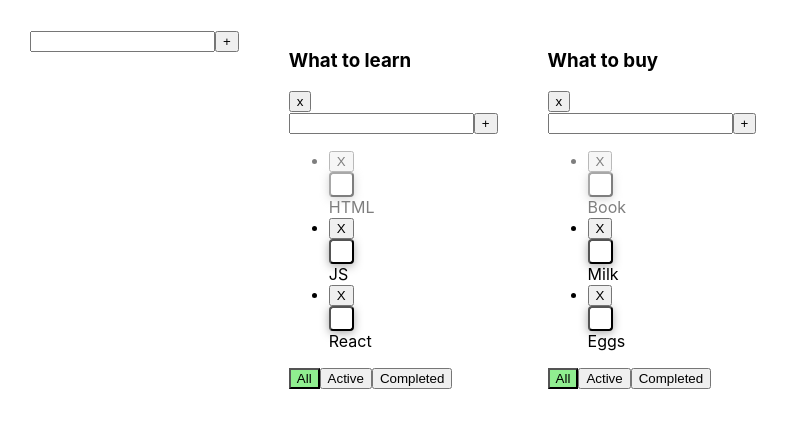
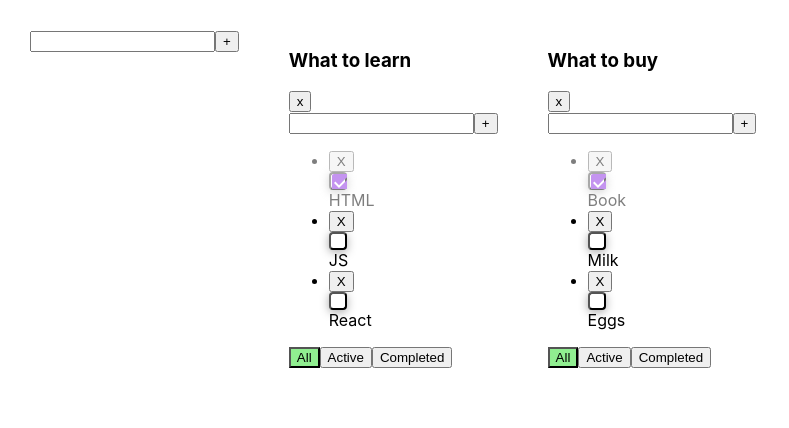
Before and after one commit to DmitrijSergeev/Todolist, a React (Create React App) app: page / in a window 1280 px wide. Shown: the top 428 px of the page, without its empty margins (0-789 px from the left). Built offline with nearby package versions, Linux system fonts and the light colour scheme.

Commit message:
refactoring checkbox

```diff
--- a/src/assets/icons/Сheck.tsx
+++ b/src/assets/icons/Сheck.tsx
@@ -3,9 +3,9 @@ import React, {forwardRef, memo, Ref, SVGProps} from 'react';
 const SvgComponent = (props: SVGProps<SVGSVGElement>, ref: Ref<SVGSVGElement>) => (
     <svg
         ref={ref}
-        width="24"
-        height="24"
-        viewBox="0 0 24 24"
+        width="18"
+        height="18"
+        viewBox="0 0 18 18"
         fill="none"
         xmlns="http://www.w3.org/2000/svg"
         {...props}
@@ -13,7 +13,7 @@ const SvgComponent = (props: SVGProps<SVGSVGElement>, ref: Ref<SVGSVGElement>) =
         <path
             d="M19 3H5C3.89 3 3 3.9 3 5V19C3 20.1 3.89 21 5 21H19C20.11 21 21 20.1 21
             19V5C21 3.9 20.11 3 19 3ZM10 17L5 12L6.41 10.59L10 14.17L17.59 6.58L19 8L10 17Z"
-            fill="white"
+            fill="currentColor"
         />
     </svg>
 );
--- a/src/components/todolist/Todolist.tsx
+++ b/src/components/todolist/Todolist.tsx
@@ -56,8 +56,8 @@ export const Todolist = (props: TodolistProps) => {
                         const removeOnCklick = () => {
                             removeTask(todoId, t.taskId)
                         }
-                        const onChangeCheckedHandler = (e: ChangeEvent<HTMLInputElement>) => {
-                            changeTaskStatus(todoId, t.taskId, e.currentTarget.checked)
+                        const onChangeCheckedHandler = (checked: boolean) => {
+                            changeTaskStatus(todoId, t.taskId, checked)
                         }
                         const updateTitle = (title: string)=> {
                             updateTaskTitle(todoId, t.taskId, title)
@@ -67,7 +67,7 @@ export const Todolist = (props: TodolistProps) => {
                                 className={t.isDone ? s.isDone : ''}>
                                 <Button onClick={removeOnCklick}>X</Button>
                                 <Checkbox checked={t.isDone}
-                                       onChange={onChangeCheckedHandler}
+                                          onChange={onChangeCheckedHandler}
                                 />
                                 <EditableSpan value={t.title} updateTitle={updateTitle}/>
                             </li>
--- a/src/components/ui/checkbox/Checkbox.module.css
+++ b/src/components/ui/checkbox/Checkbox.module.css
@@ -1,8 +1,8 @@
 
 .root {
     background-color: white;
-    width: 25px;
-    height: 25px;
+    width: 18px;
+    height: 18px;
     border-radius: 4px;
     display: flex;
     align-items: center;
--- a/src/components/ui/checkbox/Checkbox.tsx
+++ b/src/components/ui/checkbox/Checkbox.tsx
@@ -1,15 +1,19 @@
-import React, {ChangeEvent} from 'react';
+import React from 'react';
 import * as RadixCheckbox from '@radix-ui/react-checkbox';
 import Check from "../../../assets/icons/Сheck";
 import s from './Checkbox.module.css'
 
 type CheckBoxProps = {
     checked?: boolean
-    onChange?: (e: ChangeEvent<HTMLInputElement>) => void
+    onChange?: (checked: boolean) => void
 }
 export const Checkbox = ({checked, onChange}: CheckBoxProps) => {
     return (
-        <RadixCheckbox.Root className={s.root}>
+        <RadixCheckbox.Root
+            className={s.root}
+            checked={checked}
+            onCheckedChange={onChange}
+        >
                 <RadixCheckbox.Indicator
                     className={s.indicator}>
                     {checked && <Check/>}
```
